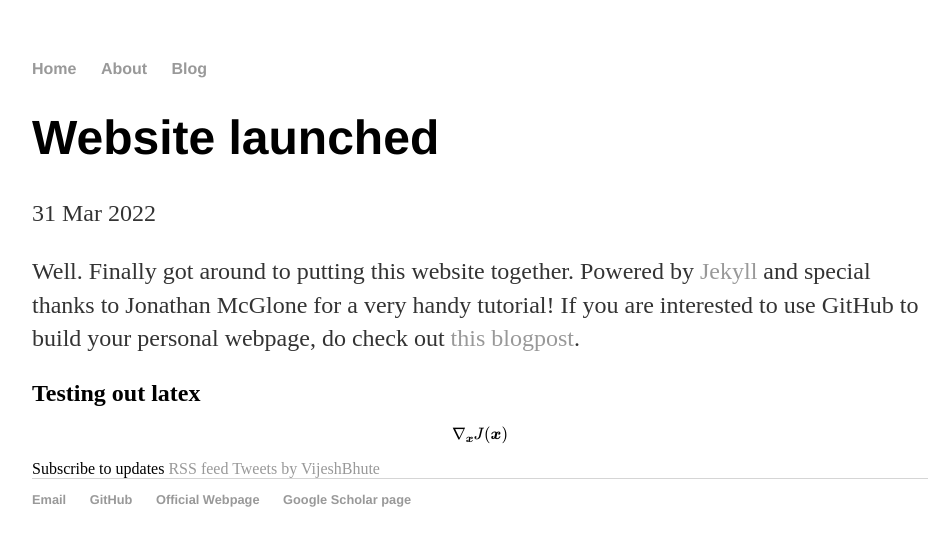
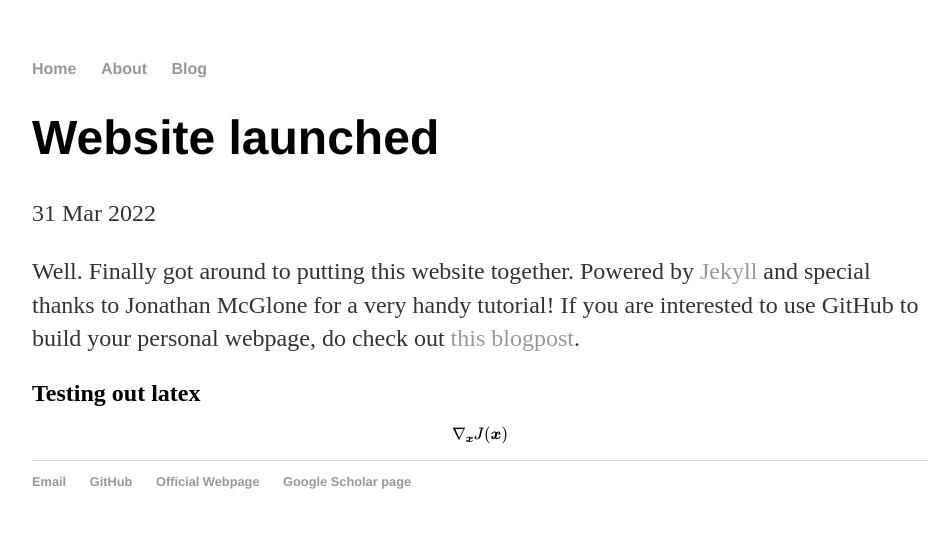
Before and after one commit to vijeshbhute/vijeshbhute.github.io, a Jekyll site: the page built from _posts/2022-03-31-Website-launched.md, in a window 1280 px wide. Shown: the top 546 px of the page, without its empty margins (160-1109 px from the left). Built offline with Jekyll 4.4.1, drawn with Linux system fonts in a browser that asks for light colours; formulas are drawn with MathJax 3; comment, search, counter and statistics services are not loaded.

Commit message:
Update post.html

```diff
--- a/_layouts/post.html
+++ b/_layouts/post.html
@@ -8,5 +8,3 @@
   {{ content }}
 </div>
 <script src="https://cdn.mathjax.org/mathjax/latest/MathJax.js?config=TeX-AMS-MML_HTMLorMML" type="text/javascript"></script>
-Subscribe to updates <a href="/blog/atom.xml">RSS feed</A>
-<a class="twitter-timeline" href="https://twitter.com/VijeshBhute?ref_src=twsrc%5Etfw">Tweets by VijeshBhute</a> <script async src="https://platform.twitter.com/widgets.js" charset="utf-8"></script>
```
